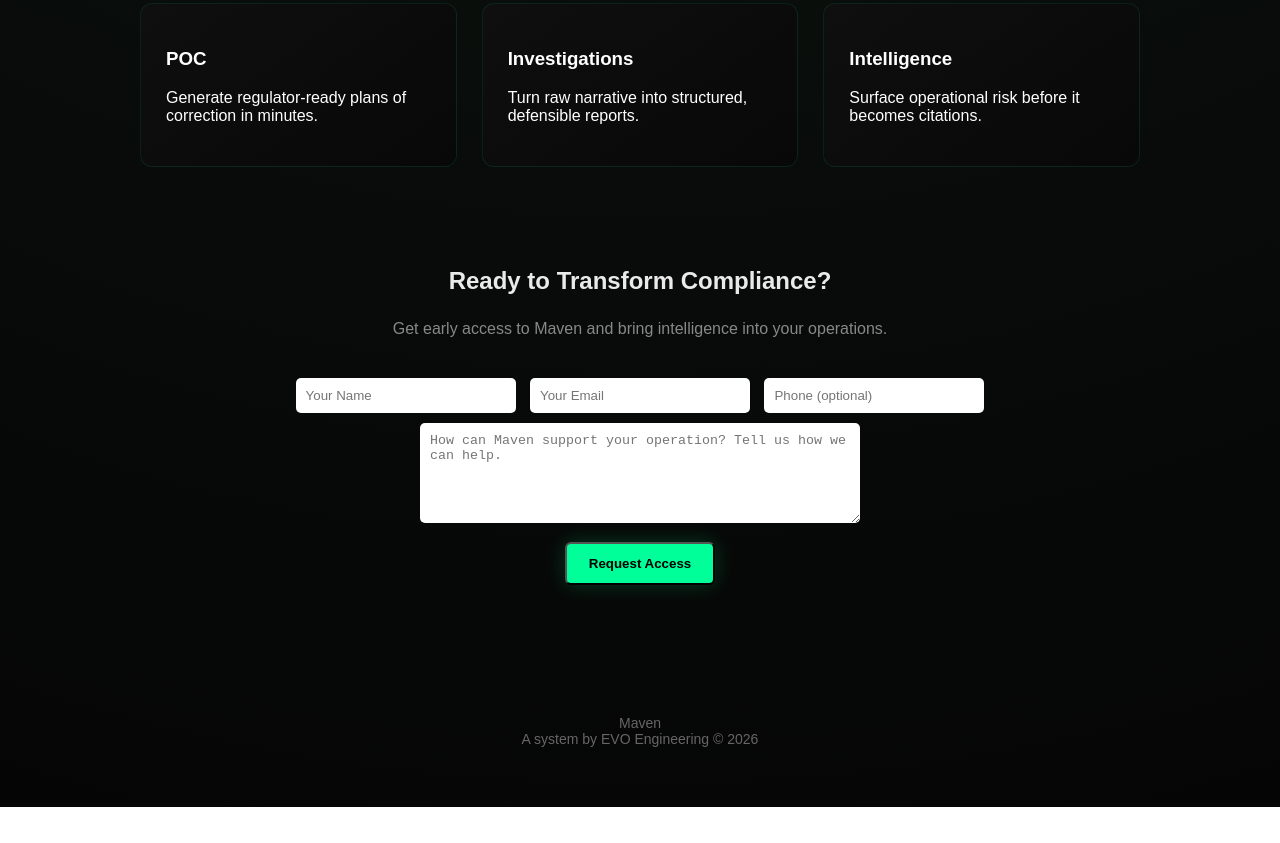
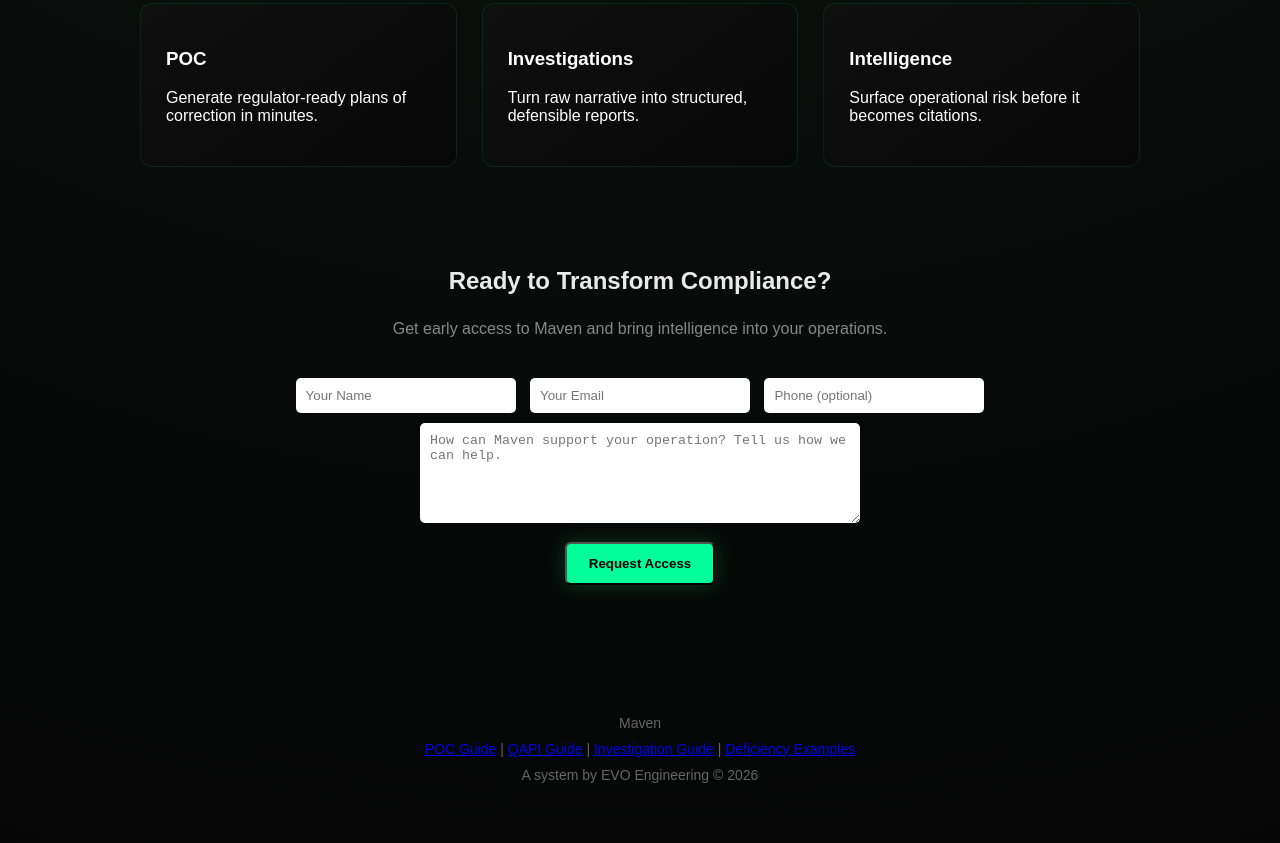
Before and after one commit to cweedman1/maven-web, a plain HTML site: page index.html in a window 1280 px wide. Shown: the part 1254-2097 px from the top of the page. Before the commit the page ends 2061 px from the top, so only its background shows below. Drawn offline with Linux system fonts and the light colour scheme.

Commit message:
modify footer-links

```diff
--- a/index.html
+++ b/index.html
@@ -273,8 +273,15 @@ footer {
 <!-- FOOTER -->
 <footer>
     <div>Maven</div>
-    <div>A system by EVO Engineering © 2026</div>
+
+    <div style="margin-top:10px;">
+        <a href="how-to-write-plan-of-correction.html">POC Guide</a> |
+        <a href="what-is-qapi.html">QAPI Guide</a> |
+        <a href="incident-investigation-report-example.html">Investigation Guide</a> |
+        <a href="nursing-home-deficiency-examples.html">Deficiency Examples</a>
+    </div>
+
+    <div style="margin-top:10px;">
+        A system by EVO Engineering © 2026
+    </div>
 </footer>
-
-</body>
-</html>
```
Also changed, not shown: intelligence.html (+11 -4 lines), investigations.html (+11 -4 lines), poc.html (+11 -4 lines).
